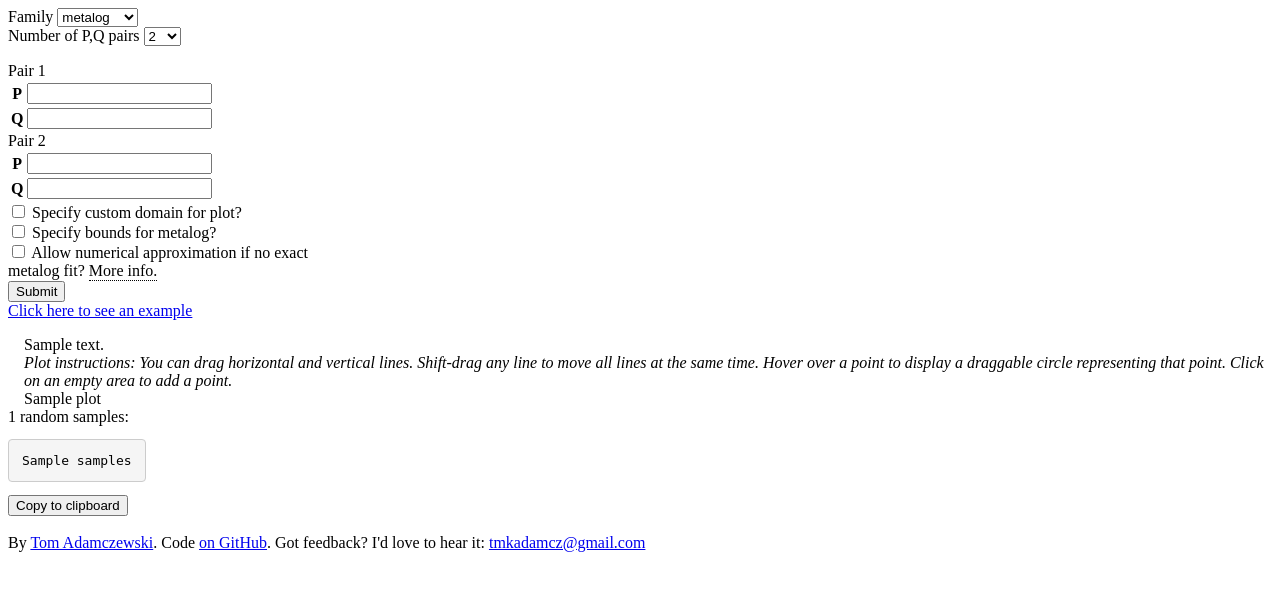
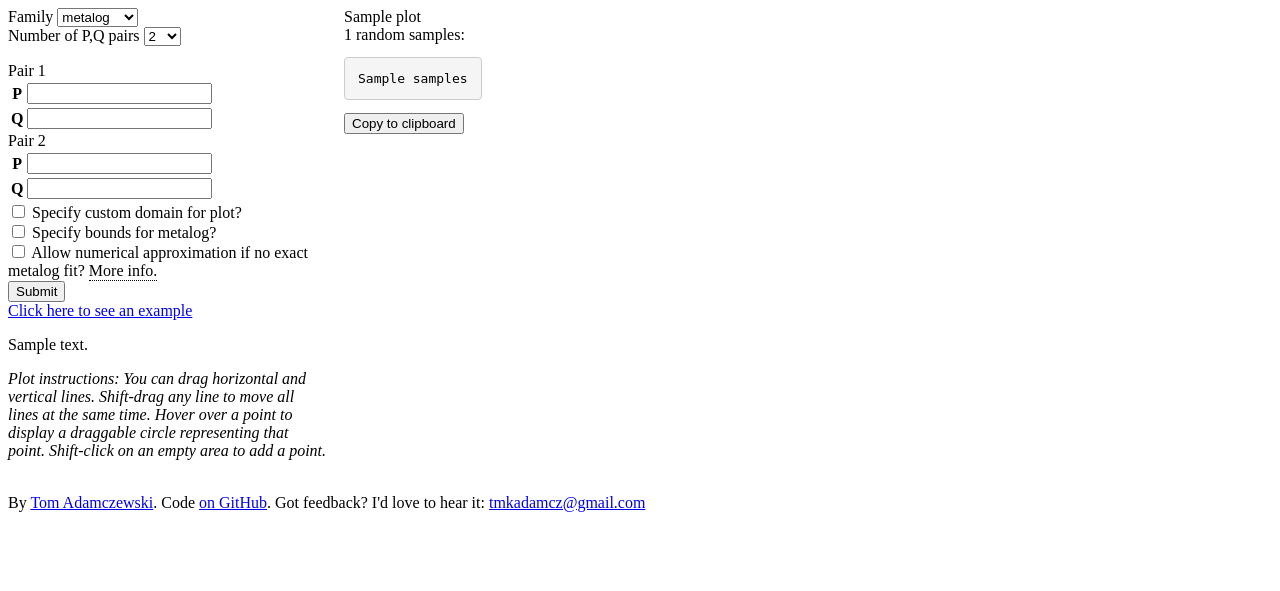
Before and after one commit to tadamcz/make-distribution, a Flask app: template templates/index.html in a window 1280 px wide. Shown: the top 591 px of the page. Run offline with Flask 2, Linux system fonts and the light colour scheme; the template is opened without the code that fills it: values that come from a table or form of the project are taken from there, most other values are stand-ins (such as "Sample title", 1, 10 or a date in 2020); some libraries are stand-ins or nearby versions.

Commit message:
move some text to the left pane to save vertical space

```diff
--- a/static/styles.css
+++ b/static/styles.css
@@ -86,8 +86,13 @@
   margin-bottom: 1em;
 }
 
-#results {
+#results_pane {
   margin-left: 1em;
+  max-width: 50em;
+}
+
+#left_pane {
+  max-width: 20em;
 }
 
 #samples_container{
--- a/templates/index.html
+++ b/templates/index.html
@@ -10,7 +10,8 @@
 {% from "_formhelpers.html" import render_field, render_field_nolabel, render_checkbox %}
 
 <div class="flexbox">
-<form method="POST" id="dataInputForm">
+<div id="left_pane">
+    <form method="POST" id="dataInputForm">
     <div style="margin-bottom: 1em">
         {{render_field(form.family,onchange="display_metalog_options()") }}
         {{render_field(form.nb_pairs,onchange="display_nb_pairs()")}}
@@ -53,10 +54,7 @@
     <div id="example"><a href="javascript:display_example()">Click here to see an example</a></div>
 </form>
 
-<script src={{url_for('static', filename='index.js') }}></script>
-
-<div id="results">
-    {% if distribution %}
+{% if distribution %}
         {%for i in distribution.description%}
             <div>{{i}}</div>
         {%endfor%}
@@ -67,13 +65,21 @@
     {% endif %}
 
     {% if plot %}
-        <i>Plot instructions: You can drag horizontal and vertical lines. Shift-drag any line to move all lines at the same
-            time. Hover over a point to display a draggable circle representing that point. Click on an empty area to add a point.</i>
+        <p><i>Plot instructions: You can drag horizontal and vertical lines.
+            Shift-drag any line to move all lines at the same time.
+            Hover over a point to display a draggable circle representing that point.
+            Shift-click on an empty area to add a point.</i></p>
+    {% endif %}
+</div>
+
+<script src={{url_for('static', filename='index.js') }}></script>
+
+<div id="results_pane">
+    {% if plot %}
         <div>{{plot|safe}}</div>
     {% endif %}
     <!--plot.js needs to be after the plot, so that the JSONs we pass to plot.js are defined-->
     <script src={{url_for('static', filename="plot.js")}}></script>
-</div>
 
 {% if samples %}
 <div id="samples_container">
@@ -87,8 +93,7 @@
 {% endif %}
 </div>
 
-
-
+</div> {# Close the flexbox#}
 
 <br><div>
     By <a href='https://tadamcz.github.io/'>Tom Adamczewski</a>.
```
